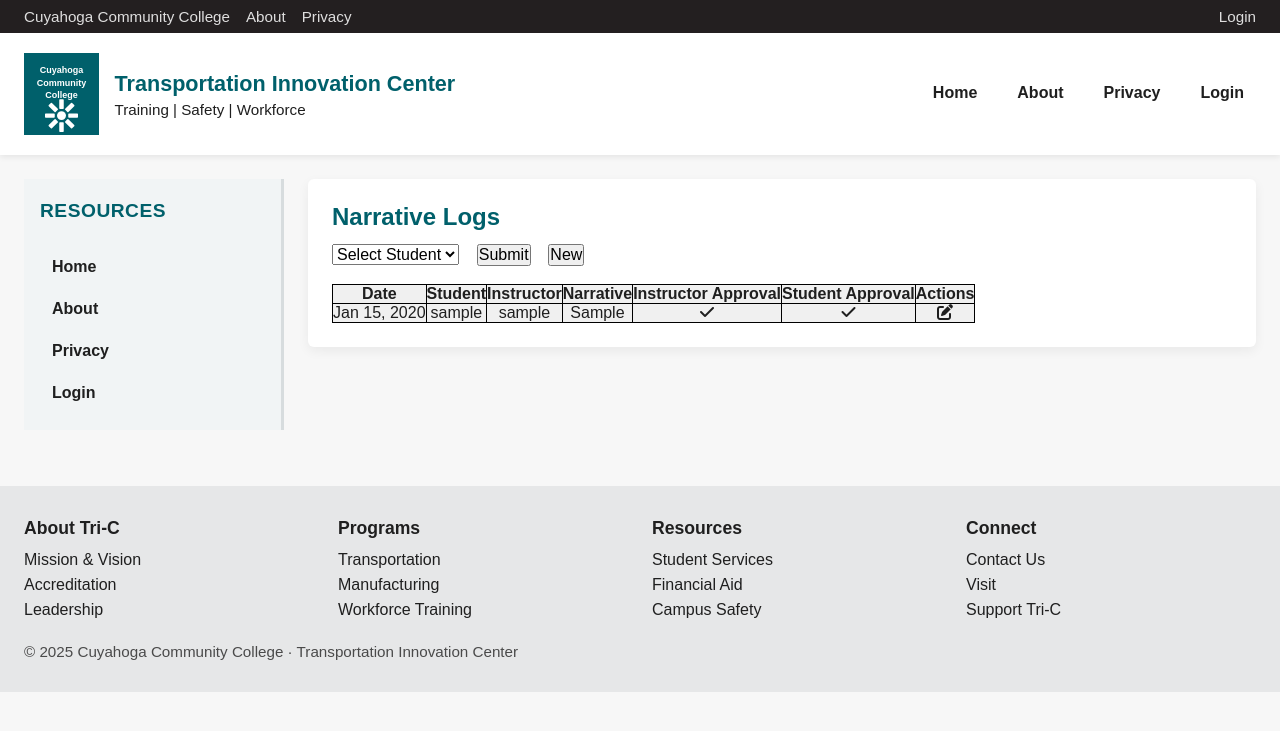
After one commit to waynelargent/cc20cdl, a Django app: page /ratings/instr-list-narrative/ in a window 1280 px wide. The commit adds this page. Shown: the top 731 px of the page. Run offline with Django 5.2, Linux system fonts and the light colour scheme; tables that the repository leaves empty hold one stand-in row (values such as "Sample post").

Commit message:
Add instructor narrative list and edit views
Introduces a new template and views for instructors to list and edit narrative logs. Updates URLs and navigation to include the new narrative list page for instructors.

```diff
--- /dev/null
+++ b/myproject/ratings/templates/ratings/instr_list_narrative.html
@@ -0,0 +1,56 @@
+{% extends 'layout.html' %}
+{% block title %}Narrative Logs{% endblock %}
+{% block content %}
+ <style>
+    table, th, tr, td { border: solid 1px black;
+                        border-collapse: collapse; }
+    tr:nth-child(odd) {
+        background-color: #F0F0F0; }
+    tr:hover { background-color: #E7E7E7; }
+    td {text-align:center; }
+    .left { text-align: left; }
+    select, button { font-size: 1rem;
+                     font-family: Arial, Helvetica, sans-serif; }
+  </style>
+
+<h2>Narrative Logs</h2>
+  <div class="left">
+      <select name="student" id="student">
+        <option value="">Select Student</option>
+      </select>
+      &nbsp;&nbsp;&nbsp;<button> Submit </button>
+      &nbsp;&nbsp;&nbsp;<a href="/ratings/narrative/"><button> New </button></a>
+    </div><br />
+<div class="table-responsive">
+  <table class="table table-striped table-hover">
+    <thead class="table-dark">
+      <tr>
+        <th>Date</th>
+        <th>Student</th>
+        <th>Instructor</th>
+        <th>Narrative</th>
+        <th>Instructor Approval</th>
+        <th>Student Approval</th>
+        <th>Actions</th>
+      </tr>
+    </thead>
+    <tbody>
+      {% for r in ratings %}
+        <tr>
+          <td>{{ r.rating_date|date:"M d, Y" }}</td>
+          <td>{{ r.student }}</td>
+          <td>{{ r.instructor }}</td>
+          <td class="text-start">{{ r.narrative|linebreaksbr }}</td>
+          <td>{% if r.instructor_approval %}<i class="fa-solid fa-check"></i>{% else %}---{% endif %}</td>
+          <td>{% if r.student_approval %}<i class="fa-solid fa-check"></i>{% else %}---{% endif %}</td>
+          <td>
+                <a href="{% url 'ratings:instr-edit-narrative' r.id %}"><i class="fas fa-edit"></i></a>
+            </td>
+        </tr>
+      {% empty %}
+        <tr><td colspan="6" class="text-center">No narratives found.</td></tr>
+      {% endfor %}
+    </tbody>
+  </table>
+</div>
+{% endblock %}
--- a/myproject/ratings/urls.py
+++ b/myproject/ratings/urls.py
@@ -13,4 +13,6 @@
     path("instr-list-pre-trip/", views.instr_list_pre_trip, name="instr-list-pre-trip"),
     # <int:pk> captures the ID from the URL and passes it to the view
     path('instr-edit-pre-trip/<int:pk>/', views.instr_edit_pre_trip, name='instr-edit-pre-trip'),
+    path("instr-list-narrative/", views.instr_list_narrative, name="instr-list-narrative"),
+    path('instr-edit-narrative/<int:pk>/', views.instr_edit_narrative, name='instr-edit-narrative')
 ]
--- a/myproject/ratings/views/__init__.py
+++ b/myproject/ratings/views/__init__.py
@@ -4,4 +4,4 @@
 from .pre_trip_views import pre_trip_insp, instr_list_pre_trip, instr_edit_pre_trip
 from .backing_skills import backing_skills
 from .road_skills import road_skills
-from .narrative_views import view_my_ratings, narrative
+from .narrative_views import view_my_ratings, narrative, instr_list_narrative, instr_edit_narrative
--- a/myproject/ratings/views/narrative_views.py
+++ b/myproject/ratings/views/narrative_views.py
@@ -24,3 +24,21 @@
 def view_my_ratings(request):
     ratings = Narrative.objects.filter(student = request.user).order_by('rating_date') #grab from narrative table and grab rows(object) for the logged in student
     return render(request, 'ratings/view_my_ratings.html', {'ratings': ratings})
+
+def instr_list_narrative(request):
+    ratings = Narrative.objects.all().order_by('-rating_date')
+    return render(request, 'ratings/instr_list_narrative.html', {'ratings': ratings})
+
+def instr_edit_narrative(request, pk):
+    # 1. Fetch the existing record using the ID (pk) from the URL
+    record = get_object_or_404(Narrative, pk=pk)
+    if request.method == 'POST':
+        # 2. Bind data to the form, AND tell it which instance to update
+        form = forms.CreateNarrative(request.POST, instance=record)
+        if form.is_valid():
+            form.save()
+            return redirect('/ratings/instr-list-narrative')
+    else:
+        # 3. GET request: Pre-fill the form with the existing data
+        form = forms.CreateNarrative(instance=record)
+    return render(request, 'ratings/instr_list_narrative.html', {'form': form})
--- a/myproject/templates/layout.html
+++ b/myproject/templates/layout.html
@@ -73,7 +73,7 @@
                     <li><a href="/privacy/" class="{% if request.path|slice:':9' == '/privacy/' %}active{% endif %}">Privacy</a></li>
                     {% if user.is_authenticated %}
                         <li><a href="/ratings/attendance/" class="{% if request.path|slice:':19' == '/ratings/attendance/' %}active{% endif %}">Attendance</a></li>
-                        <li><a href="/ratings/narrative/" class="{% if request.path|slice:':19' == '/ratings/narrative/' %}active{% endif %}">Narrative Form</a></li>
+                        <li><a href="/ratings/instr-list-narrative/" class="{% if request.path|slice:':27' == '/ratings/instr-list-narrative/' %}active{% endif %}">Narrative Form</a></li>
                         <li><a href="/ratings/instr-list-pre-trip/" class="{% if request.path|slice:':23' == '/ratings/instr-list-pre-trip/' %}active{% endif %}">Pre-Trip Inspection</a></li>
                         <li><a href="/ratings/backing-skills/" class="{% if request.path|slice:':24' == '/ratings/backing-skills/' %}active{% endif %}">Backing Skills</a></li>
                         <li><a href="/ratings/road-skills/" class="{% if request.path|slice:':21' == '/ratings/road-skills/' %}active{% endif %}">Road Skills</a></li>
```
